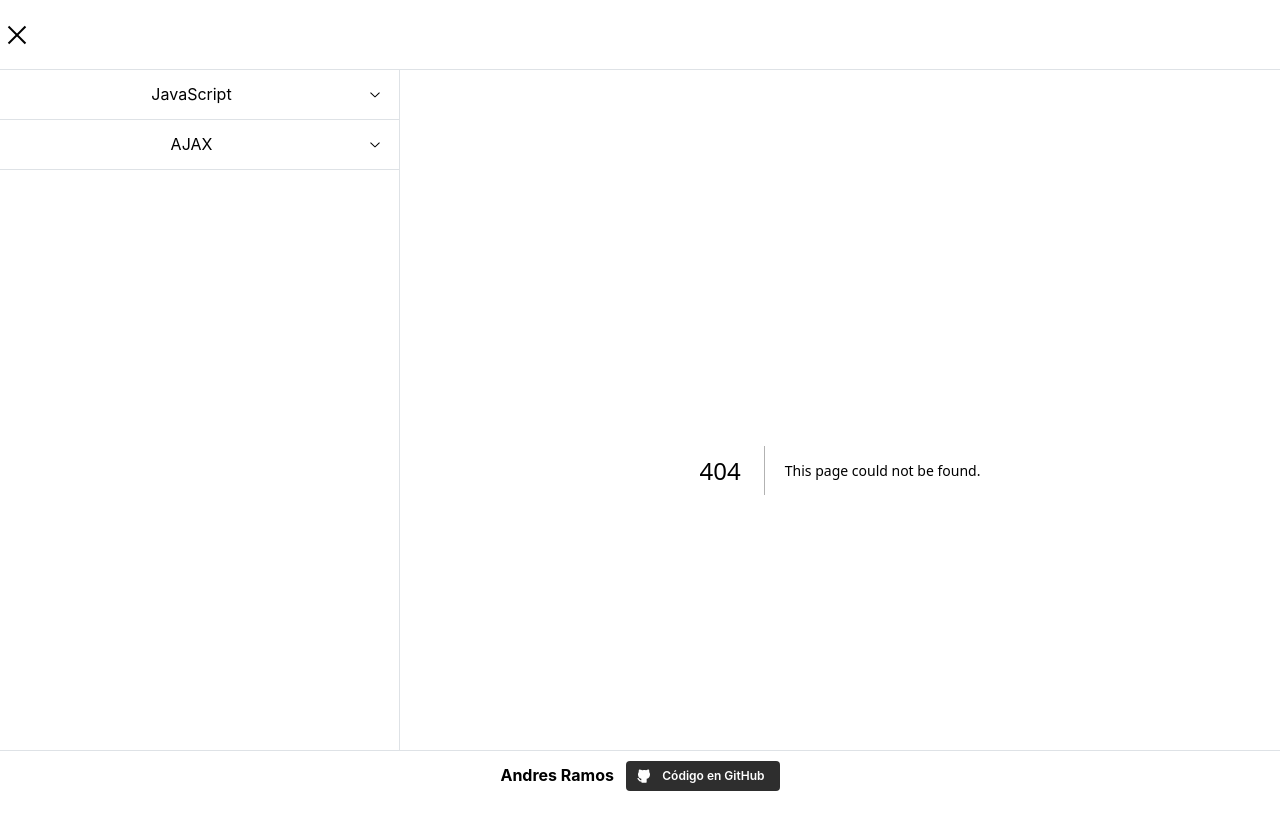
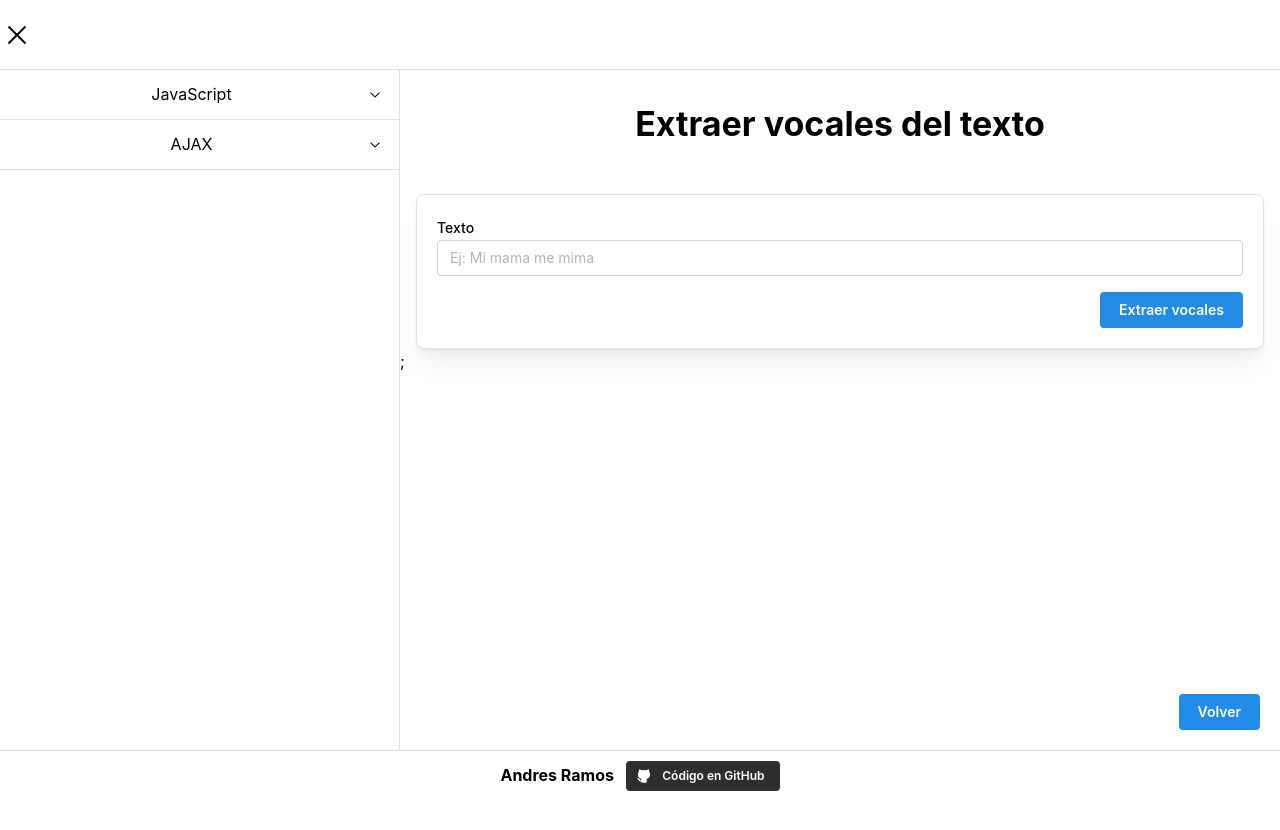
Before and after one commit to AndresCRamos/app-red-lab2, a Next.js app: page /actividades/js/vocal-list in a window 1280 px wide. Before the commit this address had no page. Shown: the top 830 px of the page. After the commit the page ends 800 px from the top, so only its background shows below. Built offline with nearby package versions, Linux system fonts and the light colour scheme.

Commit message:
Solve js exercise n3

```diff
--- /dev/null
+++ b/app/actividades/js/vocal-list/page.tsx
@@ -0,0 +1,64 @@
+"use client";
+
+import MainTitle from "@/MainTitle";
+import { Button, Group, Paper, Stack, Text, TextInput } from "@mantine/core";
+import { useForm } from "@mantine/form";
+import { useState } from "react";
+
+const extraerVocales = (texto: string): string => {
+  return texto
+    .toLowerCase()
+    .normalize("NFD") // Normaliza vocales con tilde
+    .replace(/[\u0300-\u036f]/g, "")
+    .replace(/[^aeiou/ ]/g, "-");
+};
+
+const VocalListPage = () => {
+  const [result, setResult] = useState<null | string>(null);
+
+  const form = useForm({
+    initialValues: {
+      frase: "",
+    },
+    validate: {
+      frase: (value) =>
+        value.trim().length === 0 ? "Escribe un texto para analizar" : null,
+    },
+  });
+
+  const handleSubmit = (values: typeof form.values) => {
+    const vocales = extraerVocales(values.frase);
+    setResult(vocales);
+  };
+
+  return (
+    <section>
+      <MainTitle title="Extraer vocales del texto" />
+      <Paper shadow="md" radius="md" p="lg" mt="md" withBorder>
+        <form
+          onSubmit={form.onSubmit(handleSubmit, () => {
+            setResult(null);
+          })}
+        >
+          <Stack>
+            <TextInput
+              label="Texto"
+              placeholder="Ej: Mi mama me mima"
+              {...form.getInputProps("frase")}
+            />
+            <Group justify="flex-end">
+              <Button type="submit">Extraer vocales</Button>
+            </Group>
+            {result !== null && (
+              <Text fw="bold" c="teal">
+                Vocales encontradas: {result}
+              </Text>
+            )}
+          </Stack>
+        </form>
+      </Paper>
+    </section>
+  );
+};
+
+export default VocalListPage;
```
